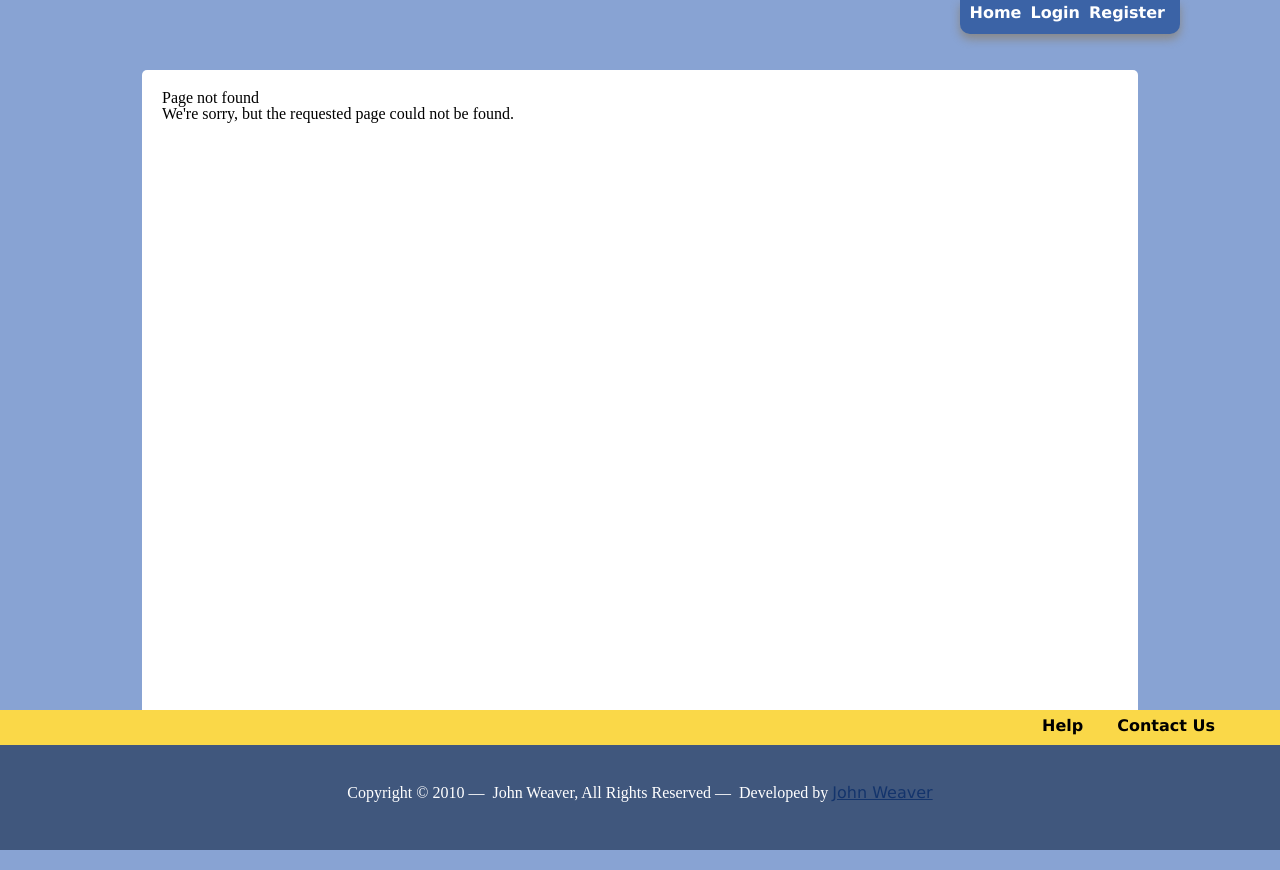
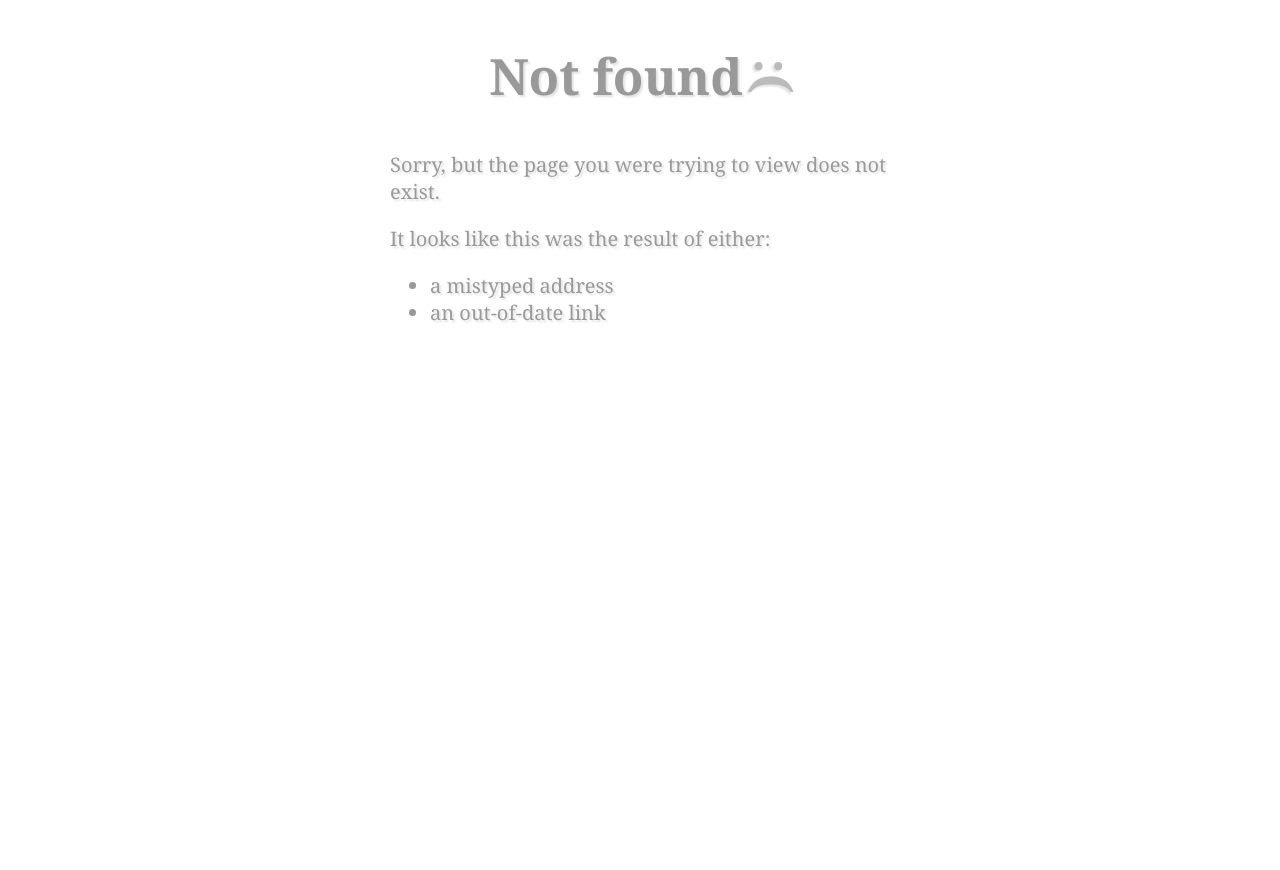
Before and after one commit to saebyn/django-classifieds, a Django app: template extras/project/templates/404.html in a window 1280 px wide. After the commit the page ends 322 px from the top, so only its background shows below. Run offline with Django 3.2, Linux system fonts and the light colour scheme; the template is opened without the code that fills it, so the values that code supplies are empty; some libraries are stand-ins or nearby versions.

Commit message:
Cleaned up base template files.

```diff
--- a/extras/project/templates/404.html
+++ b/extras/project/templates/404.html
@@ -2,11 +2,37 @@
 {% load i18n %}
 
 {% block title %}{% trans 'Page not found' %}{% endblock %}
+{% block sitecss %}{% endblock %}
+{% block head %}
+  <style>
+	  body { text-align: center;}
+	  h1 { font-size: 50px; text-align: center }
+	  span[frown] { transform: rotate(90deg); display:inline-block; color: #bbb; }
+	  body { font: 20px Constantia, 'Hoefler Text',  "Adobe Caslon Pro", Baskerville, Georgia, Times, serif; color: #999; text-shadow: 2px 2px 2px rgba(200, 200, 200, 0.5); }
+	  ::-moz-selection{ background:#FF5E99; color:#fff; }
+	  ::selection { background:#FF5E99; color:#fff; }
+	  article {display:block; text-align: left; width: 500px; margin: 0 auto; }
 
-{% block content %}
+	  a { color: rgb(36, 109, 56); text-decoration:none; }
+	  a:hover { color: rgb(96, 73, 141) ; text-shadow: 2px 2px 2px rgba(36, 109, 56, 0.5); }
+  </style>
+{% endblock %}
 
-<h2>{% trans 'Page not found' %}</h2>
+{% block body %}
+  <article>
+	 <h1>Not found <span frown>:(</span></h1>
+	 <div>
+    <p>{% trans 'Sorry, but the page you were trying to view does not exist.' %}</p>
+    <p>{% trans 'It looks like this was the result of either:' %}</p>
+    <ul>
+     <li>{% trans 'a mistyped address' %}</li>
+     <li>{% trans 'an out-of-date link' %}</li>
+	  </ul>
+   </div>
 
-<p>{% trans "We're sorry, but the requested page could not be found." %}</p>
-
+	 <script>
+	 var GOOG_FIXURL_LANG = (navigator.language || '').slice(0,2), GOOG_FIXURL_SITE = location.host;
+   </script>
+	 <script src="http://linkhelp.clients.google.com/tbproxy/lh/wm/fixurl.js"></script>
+  </article>
 {% endblock %}
--- a/extras/project/templates/base.html
+++ b/extras/project/templates/base.html
@@ -1,45 +1,61 @@
-<!DOCTYPE html PUBLIC "-//W3C//DTD XHTML 1.0 Strict//EN" "http://www.w3.org/TR/xhtml1/DTD/xhtml1-strict.dtd">
-<html xmlns="http://www.w3.org/1999/xhtml" xml:lang="en" lang="en">
+{% load i18n %}
+{% get_current_language as LANGUAGE_CODE %}
+<!doctype html>
+<!--[if lt IE 7]> <html class="no-js ie6 oldie" lang="{{ LANGUAGE_CODE }}"> <![endif]-->
+<!--[if IE 7]>    <html class="no-js ie7 oldie" lang="{{ LANGUAGE_CODE }}"> <![endif]-->
+<!--[if IE 8]>    <html class="no-js ie8 oldie" lang="{{ LANGUAGE_CODE }}"> <![endif]-->
+<!--[if gt IE 8]><!--> <html class="no-js" lang="{{ LANGUAGE_CODE }}"> <!--<![endif]-->
 <head>
-  <meta http-equiv="Content-Type" content="text/html; charset=utf-8" />
-  <link type="text/css" rel="stylesheet" href="{{ STATIC_URL }}css/reset.css" />
-  <link type="text/css" rel="stylesheet" href="{{ STATIC_URL }}css/master.css" />
-  {% block head %}
-  {% endblock %}
+  <meta charset="utf-8">
+  <meta http-equiv="X-UA-Compatible" content="IE=edge,chrome=1">
   <title>{% block title %}
 {% if site %}
 {{ site.name }}
 {% else %}
-Django Classifieds
+{% trans 'Django Classifieds' %}
 {% endif %}
 {% endblock %}</title>
+
+  <meta name="description" content="{% trans 'Classified Ads System for Django' %}">
+  <meta name="author" content="John Weaver">
+
+  <meta name="viewport" content="width=device-width,initial-scale=1">
+
+  {% block sitecss %}
+  <link type="text/css" rel="stylesheet" href="{{ STATIC_URL }}css/reset.css">
+  <link type="text/css" rel="stylesheet" href="{{ STATIC_URL }}css/master.css">
+  {% endblock %}
+
+  {% block head %}
+  {% endblock %}
  </head>
  <body>
+  {% block body %}
   <div id="topbar">
 		{% if user.is_authenticated %}
 		<ul class="commands">
-		 <li><a href="/">Home</a></li>
+     <li><a href="/">{% trans 'Home' %}</a></li>
 		 <li>
-		  <a href="{% url classifieds.views.create.select_category %}">Post</a>
+      <a href="{% url classifieds.views.create.select_category %}">{% trans 'Post' %}</a>
 		 </li>
 		 <li>
-		  <a href="{% url classifieds.views.manage.mine %}">Manage</a>
+      <a href="{% url classifieds.views.manage.mine %}">{% trans 'Manage' %}</a>
 		 </li>
 		 <li>
-		  <a href="{% url profiles_edit_profile %}">Settings</a>
+      <a href="{% url profiles_edit_profile %}">{% trans 'Settings' %}</a>
 		 </li>
 		 <li>
-		  <a href="{% url django.contrib.auth.views.logout %}">Logout</a>
+      <a href="{% url django.contrib.auth.views.logout %}">{% trans 'Logout' %}</a>
 		 </li>
 		</ul>
 		{% else %}
 		<ul class="commands">
 		 <li><a href="/">Home</a></li>
 		 <li>
-		  <a href="{% url django.contrib.auth.views.login %}">Login</a>
+      <a href="{% url django.contrib.auth.views.login %}">{% trans 'Login' %}</a>
 		 </li>
 		 <li>
-		  <a href="{% url registration_register %}">Register</a>
+      <a href="{% url registration_register %}">{% trans 'Register' %}</a>
 		 </li>
 		</ul>
 		{% endif %}
@@ -58,19 +74,32 @@ Django Classifieds
     </div>
     {% endif %}
     {% endblock %}
+
     {% block content %}{% endblock %}
    </div>
   </div>
 
   <div id="footer">
    <div class="links">
-    <a href="#">Help</a>
-    <a href="/contact/">Contact Us</a>
+    <a href="#">{% trans 'Help' %}</a>
+    <a href="/contact/">{% trans 'Contact Us' %}</a>
    </div>
 
+   {% blocktrans %}
    Copyright &copy; 2010&nbsp;&mdash;&nbsp;
    John Weaver, All Rights Reserved&nbsp;&mdash;&nbsp;
    Developed by <a href="http://saebyn.info/">John Weaver</a>
+   {% endblocktrans %}
   </div>
+
+  {% block extrajs %}
+  {% endblock %}
+
+  {% endblock body %}
+
+  <!--[if lt IE 7 ]>
+    <script src="//ajax.googleapis.com/ajax/libs/chrome-frame/1.0.3/CFInstall.min.js"></script>
+    <script>window.attachEvent('onload',function(){CFInstall.check({mode:'overlay'})})</script>
+  <![endif]-->
  </body>
 </html>
```
Lines whose indentation alone changed are shown as unchanged.
